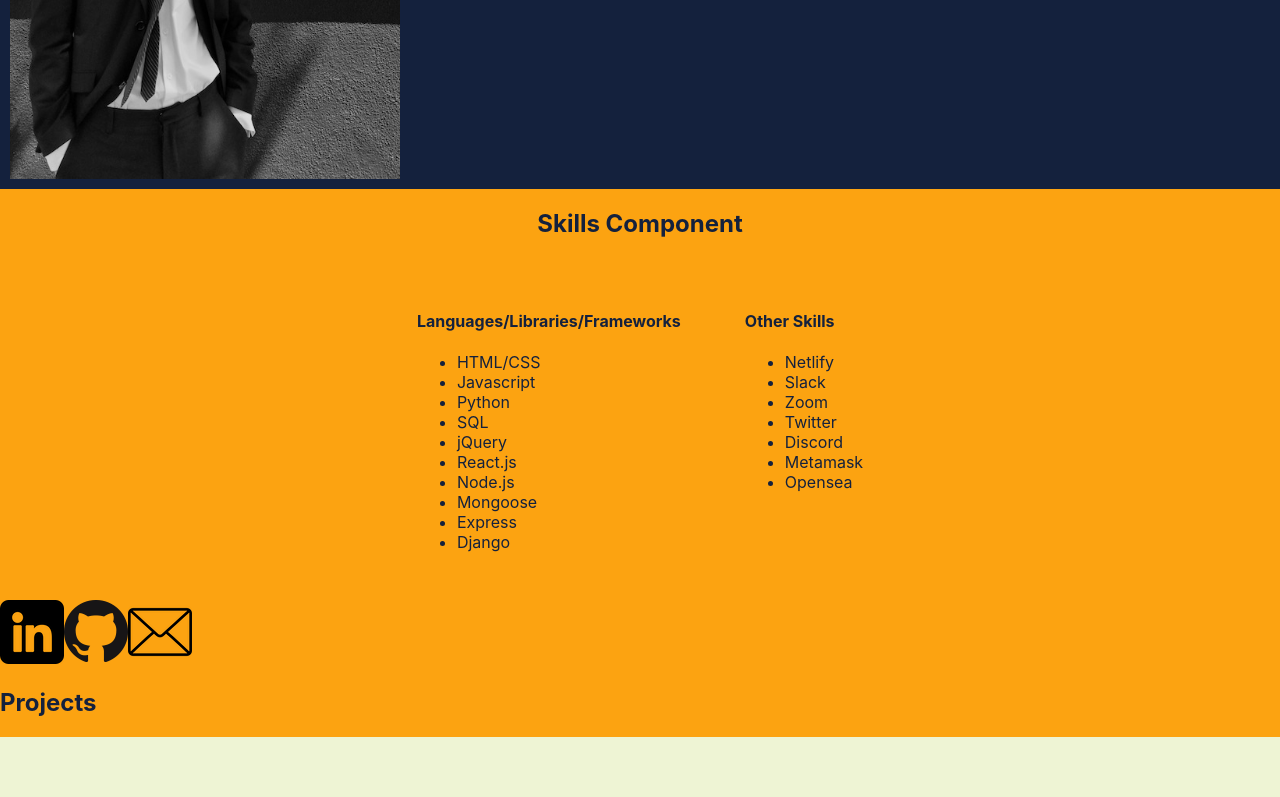
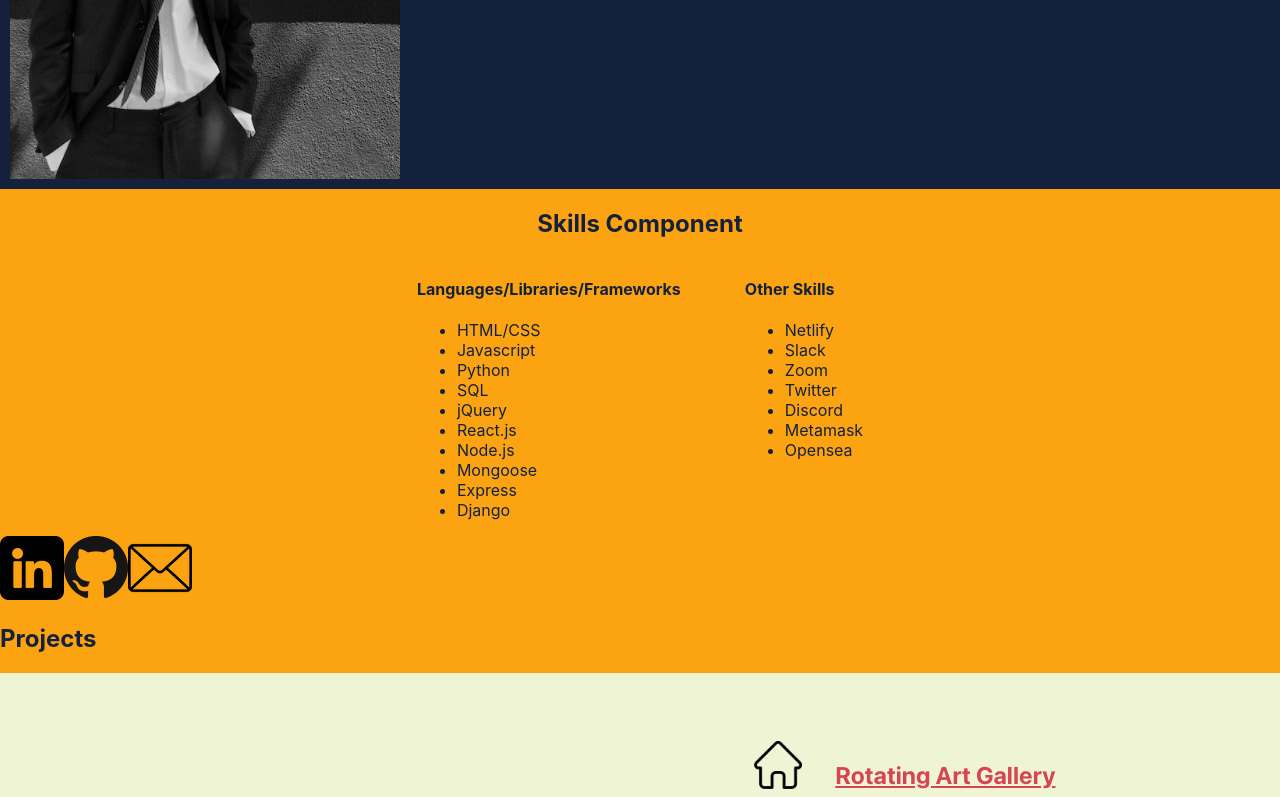
Before and after one commit to thinkaboutmovies/portfolio, a React (Create React App) app: page / in a window 1280 px wide. Shown: the part 627-1424 px from the top of the page. Built offline with nearby package versions, Linux system fonts and the light colour scheme.

Commit message:
changed padding of articles in Skills.js

```diff
--- a/src/App.css
+++ b/src/App.css
@@ -63,9 +63,8 @@ body {
 
 .Skills-Card-List {
   display: flex;
-  /* padding: 2em; */
 }
 
 #Skills article {
-  padding: 2em
+  padding: 0 2em;
 }
```
